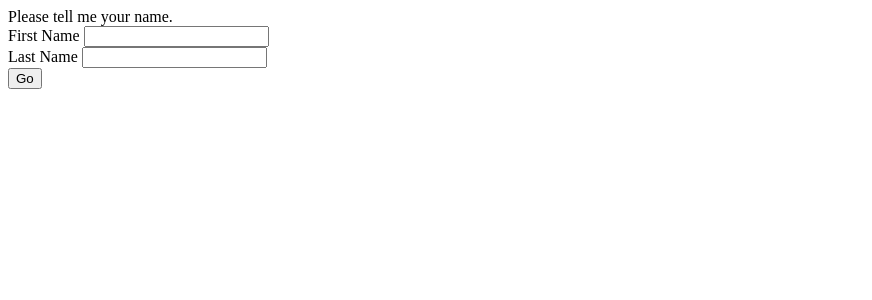
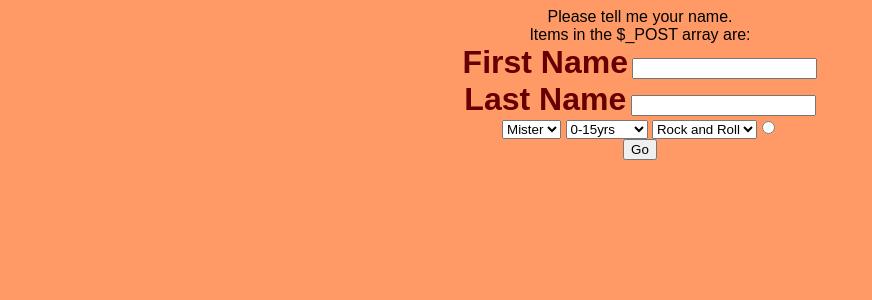
Before and after one commit to machinebam/Tutoring, a PHP site: page /formHandling/formEg2.php in a window 1280 px wide. Shown: the top 300 px of the page, without its empty margins (0-872 px from the left). Run offline with PHP 8.4, Linux system fonts and the light colour scheme.

Commit message:
Form Examples

```diff
--- a/formHandling/formEg2.php
+++ b/formHandling/formEg2.php
@@ -6,21 +6,54 @@ and open the template in the editor.
 <html>
     <head>
         <meta http-equiv="Content-Type" content="text/html; charset=UTF-8">
-        <title></title>
+        <title>Name Forms</title>
+        <style type="text/css">
+
+            html, body {
+                background-color:#ff9966;
+                text-align: center;
+               font-family: sans-serif;
+            }
+
+            label {
+                color:#660000;
+                font-weight:bold;
+                font-size: 2em;
+            }
+
+             .welcome {
+                font-size: 3em;
+            }
+
+            form {
+
+                width: 50%;
+                margin-left: auto;
+                margin-right: auto;
+
+            }
+            button {
+                font-size: 3em;
+            }
+
+        </style>
     </head>
     <body>
         <?php
         // put your code here
 
         if (empty($_POST)){
-            print "Please tell me your name.";
+            print "Please tell me your name.<br\>";
+
         } else {
-            print "Welcome, ". $_POST['firstName'] ." ". $_POST['lastName'];
+            print "Welcome, ". $_POST['firstName'] ." ". $_POST['lastName'] ;
 
         }
-        print "<!--";
-        var_dump($_POST);
-        print "-->";
+        print "<br/> Items in the \$_POST array are:<br/>";
+        foreach($_POST as $key => $value) {
+            print "$key : $value <br/>";
+        }
+
 
         ?>
 
@@ -32,13 +65,25 @@ and open the template in the editor.
     <label for="firstName">Last Name</label>
     <input id="lastName" type="text" name="lastName" value="" />
     </br>
-
-    <input type="submit" value="Go" name="Submit" />
+    <select name="title">
+        <option value="mr">Mister</option>
+        <option value="miss">Miss</option>
+    </select>
 
 
 
-
-
+    <select name="Age">
+        <option value="young">0-15yrs</option>
+        <option value="middle">16-50yrs</option>
+        <option value="retired">51-120yrs</option>
+    </select>
+      <select>
+          <option value="Rock">Rock and Roll</option>
+        <input type="radio" name="Favourite Music" value="Rock" />
+    </select>
+    <br/>
+   <span class="button"><input type="submit" value="Go" name="Submit" />
+   </span>
 </form>
     </body>
 </html>
```
